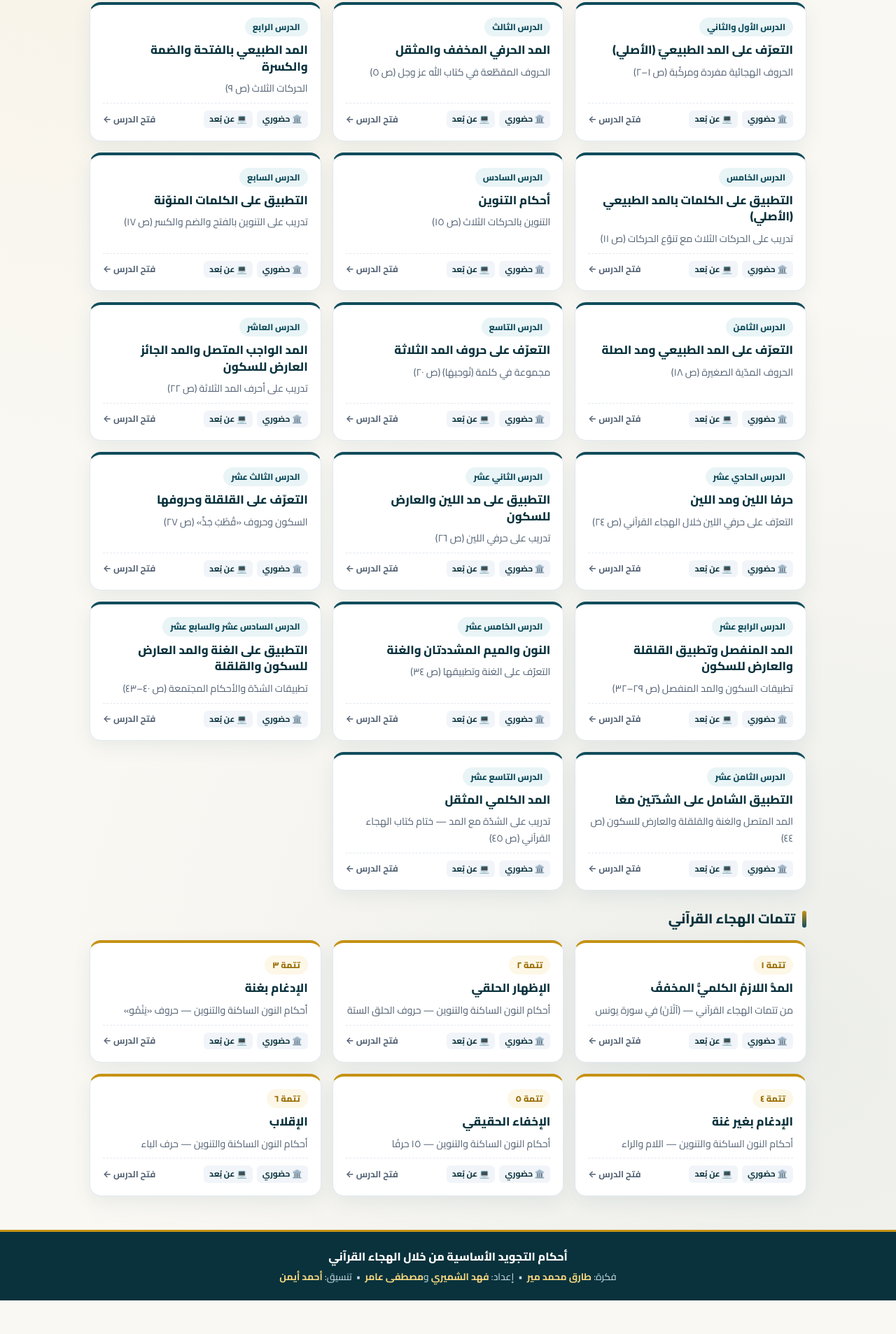
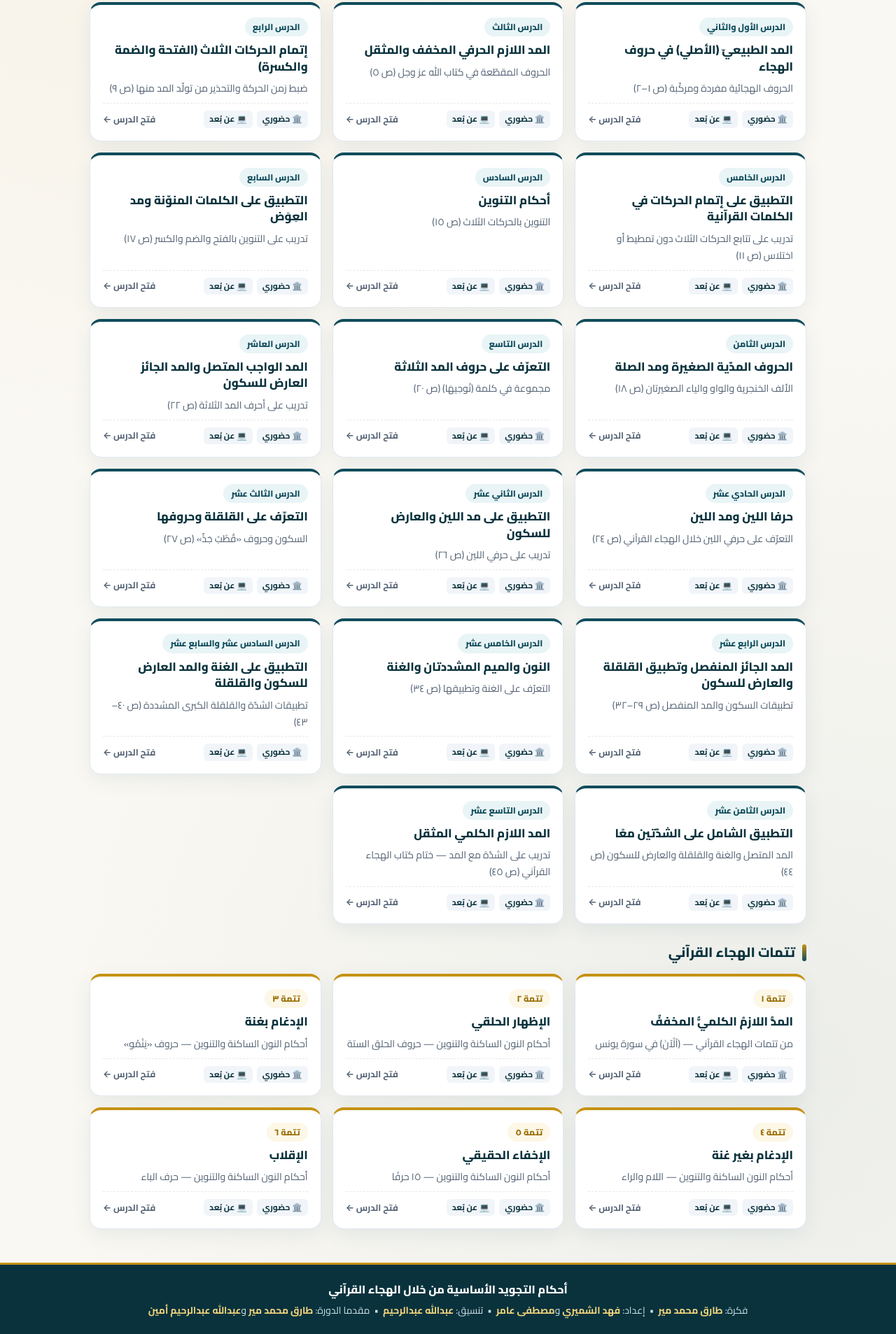
Before and after one commit to Abdallameen/tajweed-hejaa, a plain HTML site: page index.html in a window 1280 px wide. Shown: the part 583-2490 px from the top of the page at 70% size. Before the commit the page ends 2442 px from the top, so only its background shows below. Drawn offline with Linux system fonts and the light colour scheme.

Commit message:
Update credits and apply scholarly Tajweed revisions

```diff
--- a/data.js
+++ b/data.js
@@ -69,52 +69,52 @@ const LESSONS = [
     slug: "d01-02",
     category: "lesson",
     tag: "الدرس الأول والثاني",
-    title: "التعرّف على المد الطبيعيّ (الأصلي)",
+    title: "المد الطبيعيّ (الأصلي) في حروف الهجاء",
     subtitle: "الحروف الهجائية مفردة ومركّبة (ص ١–٢)",
     inPersonVideo: "",
     remoteVideo: "",
     rules: [
-      "تعريف المد الطبيعي (الأصلي): لا تقوم ذات الحرف إلا به، ولا يتوقف على همز أو سكون.",
-      "التطبيق العملي على الحروف الهجائية مفردةً (الدرس الأول) ومركّبةً (الدرس الثاني).",
+      "تعريف المد الطبيعي (الأصلي): هو الذي لا تقوم ذات الحرف إلا به، ولا يتوقف على سببٍ من همزٍ أو سكون، ومقداره حركتان.",
+      "موضع التطبيق هنا: في أسماء الحروف الهجائية التي هجاؤها على حرفين ثانيهما ألف (با، تا، ثا، حا، خا، را، زا، طا، ظا، فا، ها، يا) حيث يُمد الألف مدًّا طبيعيًا بمقدار حركتين.",
     ],
   },
   {
     slug: "d03",
     category: "lesson",
     tag: "الدرس الثالث",
-    title: "المد الحرفي المخفف والمثقل",
+    title: "المد اللازم الحرفي المخفف والمثقل",
     subtitle: "الحروف المقطّعة في كتاب الله عز وجل (ص ٥)",
     inPersonVideo: "",
     remoteVideo: "",
     rules: [
-      "تعريف المد الحرفي المخفف: المد وبعده سكون في الحروف المقطعة في فواتح السور.",
-      "تعريف المد الحرفي المثقل: المد وبعده مشدد في الحروف المقطعة في فواتح السور.",
+      "المد اللازم الحرفي المخفف: أن يأتي بعد حرف المد سكون أصلي غير مُدغم في حرف من الحروف المقطعة (مثل: نٓ، قٓ، صٓ، حمٓ)، ومقداره ٦ حركات لزومًا.",
+      "المد اللازم الحرفي المثقل: أن يأتي بعد حرف المد سكون أصلي مُدغم فيما بعده فيصير مشدّدًا (مثل: اللام في الٓمٓ، والسين في طسٓمٓ)، ومقداره ٦ حركات لزومًا.",
+      "تقسيم الحروف المقطعة: حروف (كم عسل نقص) تُمد ٦ حركات — وفي (عين) التوسط ٤ والطول ٦ والمقدّم الطول — وحروف (حي طهر) تُمد حركتين مدًّا طبيعيًا حرفيًا، والألف لا مد فيها.",
     ],
   },
   {
     slug: "d04",
     category: "lesson",
     tag: "الدرس الرابع",
-    title: "المد الطبيعي بالفتحة والضمة والكسرة",
-    subtitle: "الحركات الثلاث (ص ٩)",
+    title: "إتمام الحركات الثلاث (الفتحة والضمة والكسرة)",
+    subtitle: "ضبط زمن الحركة والتحذير من تولّد المد منها (ص ٩)",
     inPersonVideo: "",
     remoteVideo: "",
     rules: [
-      "أولاً: المد الطبيعي بالفتحة (مد الألف — أ / ـَ).",
-      "ثانياً: المد الطبيعي بالضمة (مد الواو — و / ـُ).",
-      "ثالثاً: المد الطبيعي بالكسرة (مد الياء — ي / ـِ).",
+      "قاعدة إتمام الحركات (للإمام الطيبي رحمه الله): كل مضموم لا يتم إلا بضم الشفتين ضمًّا محكمًا، وكل مكسور بانخفاض الفك السفلي، وكل مفتوح بفتح ما بين الفكين.",
+      "تنبيه تجويدي مهم: هذه الصفحة للتدريب على الحركات القصيرة وليست فيها حروف مد؛ ويُحذر من تمطيط الحركة حتى لا يتولّد منها حرف مدٍّ غير موجود في اللفظ القرآني (زمن الحركة نصف زمن المد الطبيعي).",
     ],
   },
   {
     slug: "d05",
     category: "lesson",
     tag: "الدرس الخامس",
-    title: "التطبيق على الكلمات بالمد الطبيعي (الأصلي)",
-    subtitle: "تدريب على الحركات الثلاث مع تنوّع الحركات (ص ١١)",
+    title: "التطبيق على إتمام الحركات في الكلمات القرآنية",
+    subtitle: "تدريب على تتابع الحركات الثلاث دون تمطيط أو اختلاس (ص ١١)",
     inPersonVideo: "",
     remoteVideo: "",
     rules: [
-      "التطبيق العملي على كلمات الهجاء القرآني بالمد الطبيعي مع تنوّع الحركات (الفتحة – الضمة – الكسرة).",
+      "التطبيق العملي على كلمات ثلاثية متحركة بالحركات الثلاث (مثل: أَمَرَ، خُلِقَ، قُتِلَ) مع ضبط تساوي أزمنة الحركات دون اختلاس (تقصير مخلّ) ودون تمطيط (توليد مد).",
     ],
   },
   {
@@ -126,33 +126,34 @@ const LESSONS = [
     inPersonVideo: "",
     remoteVideo: "",
     rules: [
-      "تعريف التنوين (ـً ، ـٍ ، ـٌ): نونٌ ساكنةٌ زائدةٌ تلحقُ بآخرِ الأسماءِ.",
-      "يُثبت لَفْظًا لا خَطًّا، وَصْلًا لا وَقْفًا.",
+      "تعريف التنوين (ـً ، ـٍ ، ـٌ): نونٌ ساكنةٌ زائدةٌ تلحقُ آخرَ الأسماءِ لفظًا ووصلًا، وتفارقها خطًّا ووقفًا.",
     ],
   },
   {
     slug: "d07",
     category: "lesson",
     tag: "الدرس السابع",
-    title: "التطبيق على الكلمات المنوّنة",
+    title: "التطبيق على الكلمات المنوّنة ومد العِوَض",
     subtitle: "تدريب على التنوين بالفتح والضم والكسر (ص ١٧)",
     inPersonVideo: "",
     remoteVideo: "",
     rules: [
-      "التدريب العملي على قراءة الكلمات المنوّنة بالحركات الثلاث: التنوين بالفتح (ـً)، بالضم (ـٌ)، وبالكسر (ـٍ).",
+      "التدريب العملي على قراءة الكلمات المنوّنة بالحركات الثلاث (الفتح، الضم، الكسر).",
+      "فائدة الوقف (مد العِوَض): عند الوقف على تنوين الفتح في غير تاء التأنيث المربوطة (مثل: سَرَبًا، غَدًا، مَلِكًا) يُبدل التنوين ألفًا مدّية بمقدار حركتين؛ أما تنوين الضم والكسر فيُحذف وقفًا ويُوقف بالسكون.",
     ],
   },
   {
     slug: "d08",
     category: "lesson",
     tag: "الدرس الثامن",
-    title: "التعرّف على المد الطبيعي ومد الصلة",
-    subtitle: "الحروف المدّية الصغيرة (ص ١٨)",
+    title: "الحروف المدّية الصغيرة ومد الصلة",
+    subtitle: "الألف الخنجرية والواو والياء الصغيرتان (ص ١٨)",
     inPersonVideo: "",
     remoteVideo: "",
     rules: [
-      "تعريف مد الصلة: هُوَ صِلَةُ هاءِ الضَّمِيرِ لِلْمُفْرَدِ الغَائِبِ المُذَكَّرِ (المَضْمُومَةُ أَوِ المَكْسُورَةُ) إِذَا وَقَعَتْ بَيْنَ مُتَحَرِّكَيْنِ.",
-      "التطبيق على الحروف المدّية الصغيرة (الألف الصغيرة، الواو الصغيرة، الياء الصغيرة).",
+      "الألف الصغيرة (الخنجرية): تُمد حركتين كالمد الطبيعي (وإذا سبقتها همزة مثل: ءٰ سُمّي مد بدل ومقداره حركتان عند حفص).",
+      "تعريف مد الصلة: صلة هاء الضمير للمفرد المذكر الغائب (المضمومة أو المكسورة) بواوٍ أو ياءٍ مدّية صغيرة إذا وقعت بين متحركين.",
+      "مقدار مد الصلة: حركتان وصلًا (صلة صغرى ملحقة بالطبيعي) ويسقط وقفًا؛ فإن جاء بعده همز قطع صار مد صلة كبرى يُمد ٤ أو ٥ حركات كالمنفصل.",
     ],
   },
   {
@@ -224,13 +225,14 @@ const LESSONS = [
     slug: "d14",
     category: "lesson",
     tag: "الدرس الرابع عشر",
-    title: "المد المنفصل وتطبيق القلقلة والعارض للسكون",
+    title: "المد الجائز المنفصل وتطبيق القلقلة والعارض للسكون",
     subtitle: "تطبيقات السكون والمد المنفصل (ص ٢٩–٣٢)",
     inPersonVideo: "",
     remoteVideo: "",
     rules: [
-      "تعريف المد المنفصل: المد آخر الكلمة الأولى وهمزة القطع أول الثانية.",
-      "التطبيق على حروف القلقلة والمد العارض للسكون والمد المنفصل.",
+      "تعريف المد الجائز المنفصل: أن يأتي حرف المد آخر الكلمة الأولى وهمزة القطع أول الكلمة الثانية، ومقداره ٤ أو ٥ حركات جوازًا من طريق الشاطبية.",
+      "موضعا المد المنفصل في صفحة التطبيق (ص ٣٢ — بالخط البرتقالي): ﴿وَمَا أَدْرَاكَ﴾ و﴿فِي أَحْسَنِ﴾.",
+      "القلقلة (الخط الأزرق): صغرى في وسط الكلمة (مثل: صِدْقٍ، شَقَقْنَا) وكبرى عند الوقف (مثل: الْمَوْعُودِ، عَلَقٍ)؛ والمد العارض للسكون (الدائرة الحمراء / الخط الرمادي) عند الوقف ٢ أو ٤ أو ٦ حركات.",
     ],
   },
   {
@@ -242,8 +244,8 @@ const LESSONS = [
     inPersonVideo: "",
     remoteVideo: "",
     rules: [
-      "تعريف الغنة: صوت لذيذ يخرج من الخيشوم رُكِّبَ في النون والميم.",
-      "تعريف النون والميم المشددتين (نّ ، مّ): تطويل الغنة في النون والميم المشددتين وصلًا ووقفًا.",
+      "تعريف الغنة: صوت أغنّ لذيذ يخرج من الخيشوم لا عمل للسان فيه، رُكِّبَ في جسم النون والميم.",
+      "حكم النون والميم المشددتين (نّ ، مّ): وجوب إظهار الغنة بأكمل مراتبها بمقدار حركتين وصلًا ووقفًا.",
     ],
   },
   {
@@ -251,11 +253,12 @@ const LESSONS = [
     category: "lesson",
     tag: "الدرس السادس عشر والسابع عشر",
     title: "التطبيق على الغنة والمد العارض للسكون والقلقلة",
-    subtitle: "تطبيقات الشدّة والأحكام المجتمعة (ص ٤٠–٤٣)",
+    subtitle: "تطبيقات الشدّة والقلقلة الكبرى المشددة (ص ٤٠–٤٣)",
     inPersonVideo: "",
     remoteVideo: "",
     rules: [
-      "التطبيق العملي المجمّع على ثلاثة أحكام أساسية: الغُنَّة، المدّ العارض للسكون، والقلقلة.",
+      "التطبيق العملي المجمّع على الغُنَّة في النون والميم المشددتين (الخط الأحمر)، والمد العارض للسكون (الأخضر/الرمادي)، والقلقلة (الخط الأزرق).",
+      "تنبيه تجويدي: عند الوقف على حرف قلقلة مشدّد (مثل: أَعَدَّ، لِحُبِّ، يَوَدُّ، أَشَدُّ، الْحَقُّ) تكون القلقلة كبرى مشدّدة (أعلى مراتب القلقلة).",
     ],
   },
   {
@@ -267,19 +270,20 @@ const LESSONS = [
     inPersonVideo: "",
     remoteVideo: "",
     rules: [
-      "تطبيق شامل يجمع: المد المتصل، الغُنَّة (حركتان)، القلقلة (ق ط ب ج د)، والمد العارض للسكون (٢، ٤، ٦ حركات).",
+      "تطبيق شامل يجمع: المد المتصل ﴿السَّرَّآءُ﴾ (الدائرة الخضراء)، الغُنَّة حركتان (الخط الأحمر)، القلقلة (الخط الأزرق)، والمد العارض للسكون (الخط الرمادي).",
     ],
   },
   {
     slug: "d19",
     category: "lesson",
     tag: "الدرس التاسع عشر",
-    title: "المد الكلمي المثقل",
+    title: "المد اللازم الكلمي المثقل",
     subtitle: "تدريب على الشدّة مع المد — ختام كتاب الهجاء القرآني (ص ٤٥)",
     inPersonVideo: "",
     remoteVideo: "",
     rules: [
-      "تعريف المد الكلمي المثقل: أن يأتي حرف المد وبعده حرف مشدّد في كلمة واحدة.",
+      "تعريف المد اللازم الكلمي المثقل: أن يأتي بعد حرف المد حرف ساكن سكونًا أصليًا مُدغمًا فيما بعده (مشدّدًا) في كلمة واحدة، ومقداره ٦ حركات لزومًا وصلًا ووقفًا.",
+      "تنبيه تجويدي: في نحو ﴿جَآنٌّ﴾ و﴿ءَآمِّينَ﴾ تجتمع غنة النون أو الميم المشددتين (حركتان) مباشرةً بعد المد اللازم (٦ حركات).",
     ],
   },
 
@@ -293,8 +297,8 @@ const LESSONS = [
     inPersonVideo: "",
     remoteVideo: "",
     rules: [
-      "تعريفه: حرف المد جاء بعده حرف ساكن، سكونًا أصليًا غير مشدّد.",
-      "يقع في القرآن الكريم في كلمة واحدة فقط في موضعين بسورة يونس (الآيتين ٥١ و٩١): ﴿آلْآنَ﴾، ومقداره ست حركات.",
+      "تعريفه: أن يأتي بعد حرف المد حرف ساكن سكونًا أصليًا غير مشدّد في كلمة واحدة، ومقداره ٦ حركات لزومًا (ولحفص فيه وجه آخر وهو التسهيل بلا مد).",
+      "يقع في القرآن الكريم في كلمة واحدة فقط في موضعين بسورة يونس (الآيتين ٥١ و٩١): ﴿آلْآنَ﴾.",
       "تنبيه مهم: ليس كل موضع وردت فيه كلمة (الآن) من المد اللازم الكلمي المخفف؛ بل هو خاص بموضعي سورة يونس فقط.",
     ],
   },
@@ -307,7 +311,7 @@ const LESSONS = [
     inPersonVideo: "",
     remoteVideo: "",
     rules: [
-      "تعريفه: إخراج النون الساكنة أو التنوين من مخرجها ظاهرة من غير غنة عند التلاقي بأحد حروف الحلق.",
+      "تعريفه: إخراج النون الساكنة أو التنوين من مخرجها ظاهرة من غير غنة زائدة عند التلاقي بأحد حروف الحلق.",
       "حروفه الستة (٦): ء ، هـ ، ع ، ح ، غ ، خ — مجموعة في أوائل: أَخِي هَاكَ عِلْمًا حَازَهُ غَيْرُ خَاسِرِ.",
       "أمثلة: ﴿مِنْ آمَنَ﴾، ﴿أَنْعَمْتَ﴾، ﴿كُفُوًا أَحَدٌ﴾، ﴿حَكِيمٌ عَلِيمٌ﴾، ﴿غَفُورٌ حَلِيمٌ﴾.",
     ],
@@ -323,7 +327,7 @@ const LESSONS = [
     rules: [
       "تعريفه: إدخال النون الساكنة أو التنوين في الحرف الذي يليها مع بقاء الغنة بمقدار حركتين.",
       "حروفه (٤): ي ، ن ، م ، و — مجموعة في كلمة: يَنْمُو.",
-      "أمثلة: ﴿فَمَنْ يَعْمَلْ﴾، ﴿لَنْ نُشْرِكَ﴾، ﴿مِنْ مَالٍ﴾، ﴿مِنْ وَالٍ﴾، ﴿وُجُوهٌ يَوْمَئِذٍ﴾، ﴿قَوْلٌ مَعْرُوفٌ﴾.",
+      "شرط هام (الإظهار المطلق): لا يكون الإدغام إلا في كلمتين؛ فإن اجتمعتا في كلمة واحدة وجب الإظهار المطلق في أربع كلمات فقط بالقرآن: ﴿الدُّنْيَا﴾، ﴿بُنْيَانٌ﴾، ﴿صِنْوَانٌ﴾، ﴿قِنْوَانٌ﴾.",
     ],
   },
   {
@@ -335,7 +339,7 @@ const LESSONS = [
     inPersonVideo: "",
     remoteVideo: "",
     rules: [
-      "تعريفه: إدخال النون الساكنة أو التنوين في الحرف الذي يليها كليًا من غير غنة.",
+      "تعريفه: إدخال النون الساكنة أو التنوين في الحرف الذي يليها إدغامًا كاملاً بغير غنة.",
       "حروفه (٢): ل ، ر.",
       "أمثلة: ﴿مِنْ لَدُنْهُ﴾، ﴿مِنْ رَبِّهِمْ﴾، ﴿فِتْنَةً لَهُمْ﴾، ﴿غَفُورٌ رَحِيمٌ﴾.",
     ],
@@ -349,9 +353,9 @@ const LESSONS = [
     inPersonVideo: "",
     remoteVideo: "",
     rules: [
-      "تعريفه: النطق بالنون الساكنة أو التنوين بصفة بين الإظهار والإدغام عارية عن التشديد مع بقاء الغنة.",
-      "حروفه (١٥ حرفًا): ص، ذ، ث، ك، ج، ش، ق، س، د، ط، ز، ف، ت، ض، ظ.",
-      "مجموعة في أوائل كلمات البيت: صِفْ ذَا ثَنَا كَمْ جَادَ شَخْصٌ قَدْ سَمَا ... دُمْ طَيِّبًا زِدْ فِي تُقًى ضَعْ ظَالِمَا.",
+      "تعريفه: النطق بالنون الساكنة أو التنوين بصفة بين الإظهار والإدغام عارية عن التشديد مع بقاء الغنة بمقدار حركتين.",
+      "حروفه (١٥ حرفًا): ص، ذ، ث، ك، ج، ش، ق، س، د، ط، ز، ف، ت، ض، ظ — مجموعة في: صِفْ ذَا ثَنَا كَمْ جَادَ شَخْصٌ قَدْ سَمَا ... دُمْ طَيِّبًا زِدْ فِي تُقًى ضَعْ ظَالِمَا.",
+      "مرتبة الغنة: تُفخَّم غنة الإخفاء عند حروف الاستعلاء الخمسة (ص، ض، ط، ظ، ق) وتُرقَّق عند بقية الحروف.",
     ],
   },
   {
--- a/index.html
+++ b/index.html
@@ -39,7 +39,8 @@
       <p class="footer-credits">
         فكرة: <strong>طارق محمد مير</strong> &nbsp;•&nbsp;
         إعداد: <strong>فهد الشميري</strong> و<strong>مصطفى عامر</strong> &nbsp;•&nbsp;
-        تنسيق: <strong>أحمد أيمن</strong>
+        تنسيق: <strong>عبدالله عبدالرحيم</strong> &nbsp;•&nbsp;
+        مقدما الدورة: <strong>طارق محمد مير</strong> و<strong>عبدالله عبدالرحيم أمين</strong>
       </p>
     </div>
   </footer>
```
